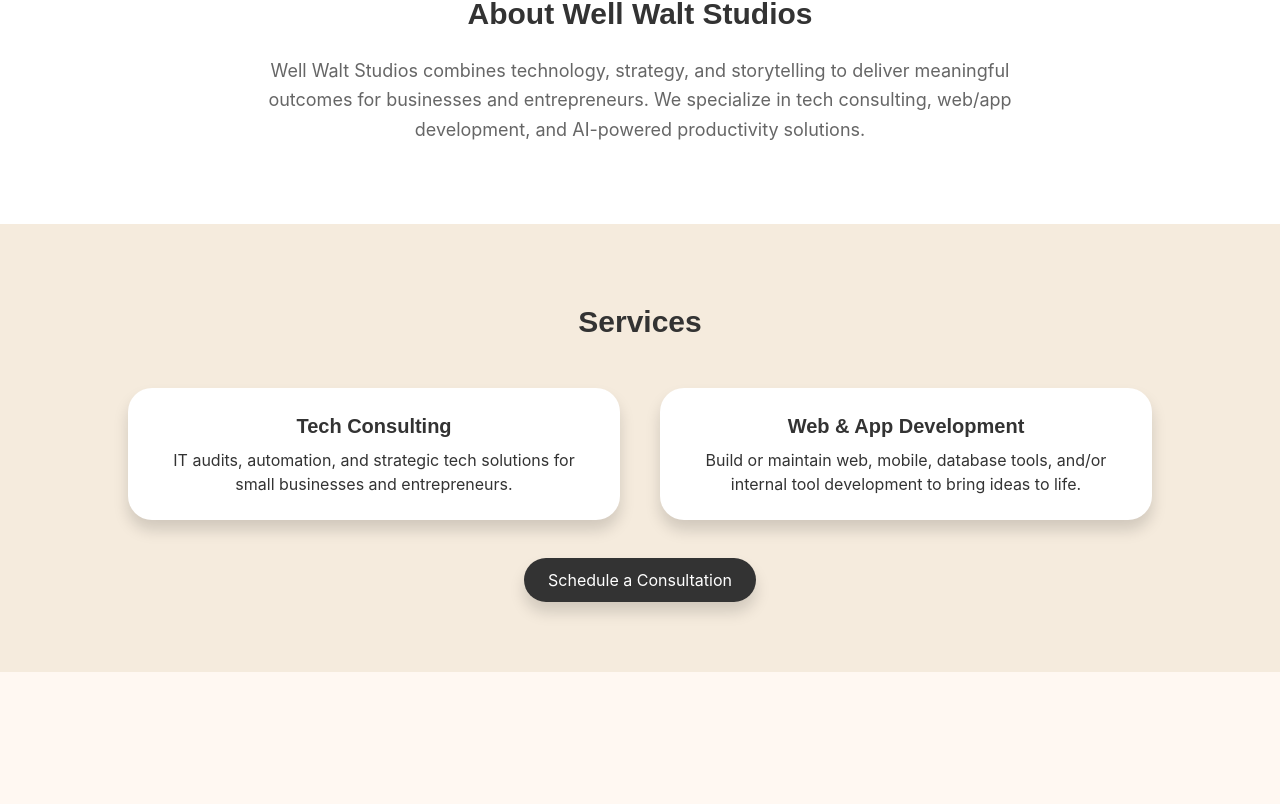
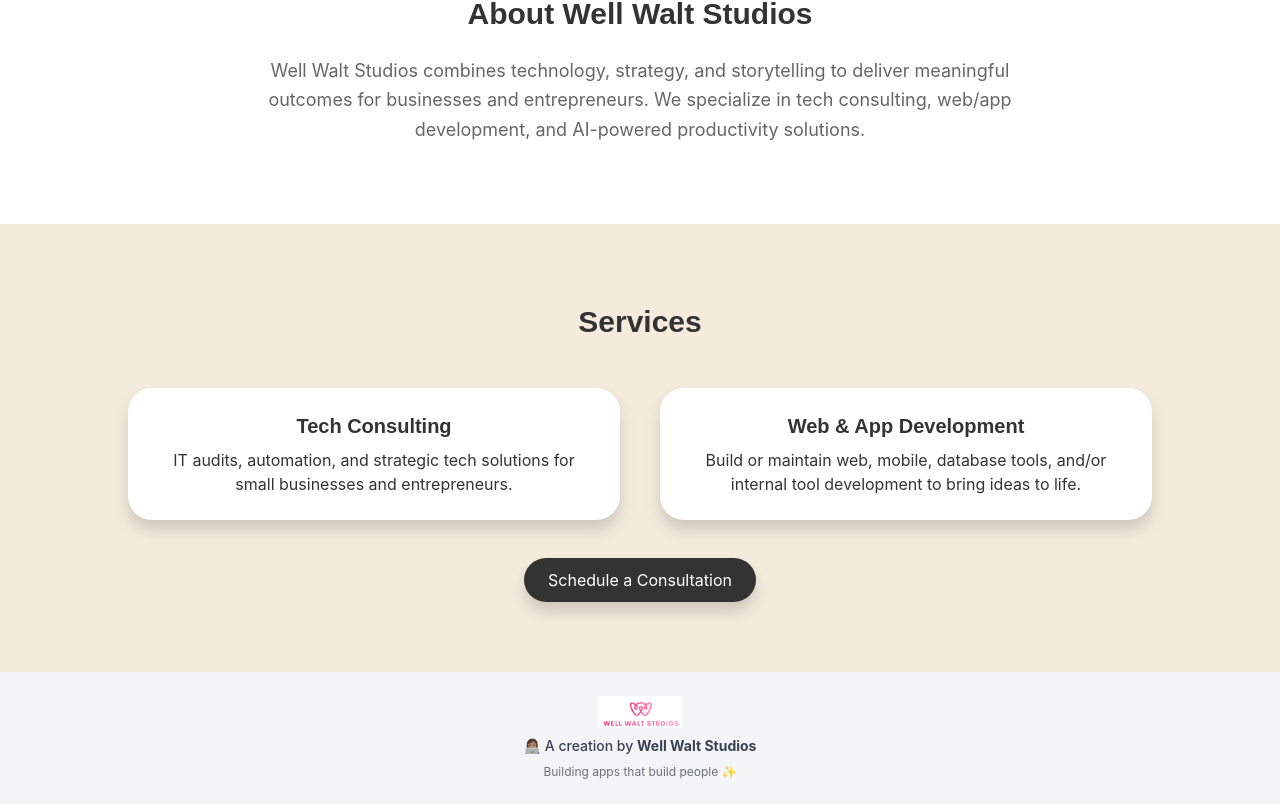
Before and after one commit to awalters4/wellwaltstudios, a React (Create React App) app: page / in a window 1280 px wide. Shown: the part 1304-2108 px from the top of the page. Before the commit the page ends 1976 px from the top, so only its background shows below. Built offline with nearby package versions, Linux system fonts and the light colour scheme.

Commit message:
added footer

```diff
--- /dev/null
+++ b/src/WWSFooter.js
@@ -0,0 +1,18 @@
+import React from "react";
+import logo from "./well-walt-logo.png";
+
+const WWSFooter = () => {
+  return (
+    <footer className="bg-gray-100 py-6 text-center text-gray-600 text-sm">
+      <div className="flex flex-col items-center justify-center gap-2">
+        <img src={logo} alt="Well Walt Studios Logo" className="h-8" />
+        <p className="text-gray-700 font-medium">
+          👩🏽‍💻 A creation by <span className="font-bold">Well Walt Studios</span>
+        </p>
+        <p className="text-xs text-gray-500">Building apps that build people ✨</p>
+      </div>
+    </footer>
+  );
+};
+
+export default WWSFooter;
--- a/src/WellWaltStudios.js
+++ b/src/WellWaltStudios.js
@@ -2,6 +2,7 @@
 import Modal from "react-modal";
 import { FaGithub, FaInstagram, FaFilePdf } from "react-icons/fa";
 import WorkWithMeModal from "./WorkWithMeModal";
+import WWSFooter from "./WWSFooter";
 
 Modal.setAppElement("#root");
 
@@ -210,6 +211,8 @@
 
       {/* Work With Me Modal */}
             <WorkWithMeModal isOpen={modalIsOpen} onClose={closeModal} />
+
+            <WWSFooter />
     </div>
   );
 }
```
Also changed, not shown: src/well-walt-logo.png (added).
